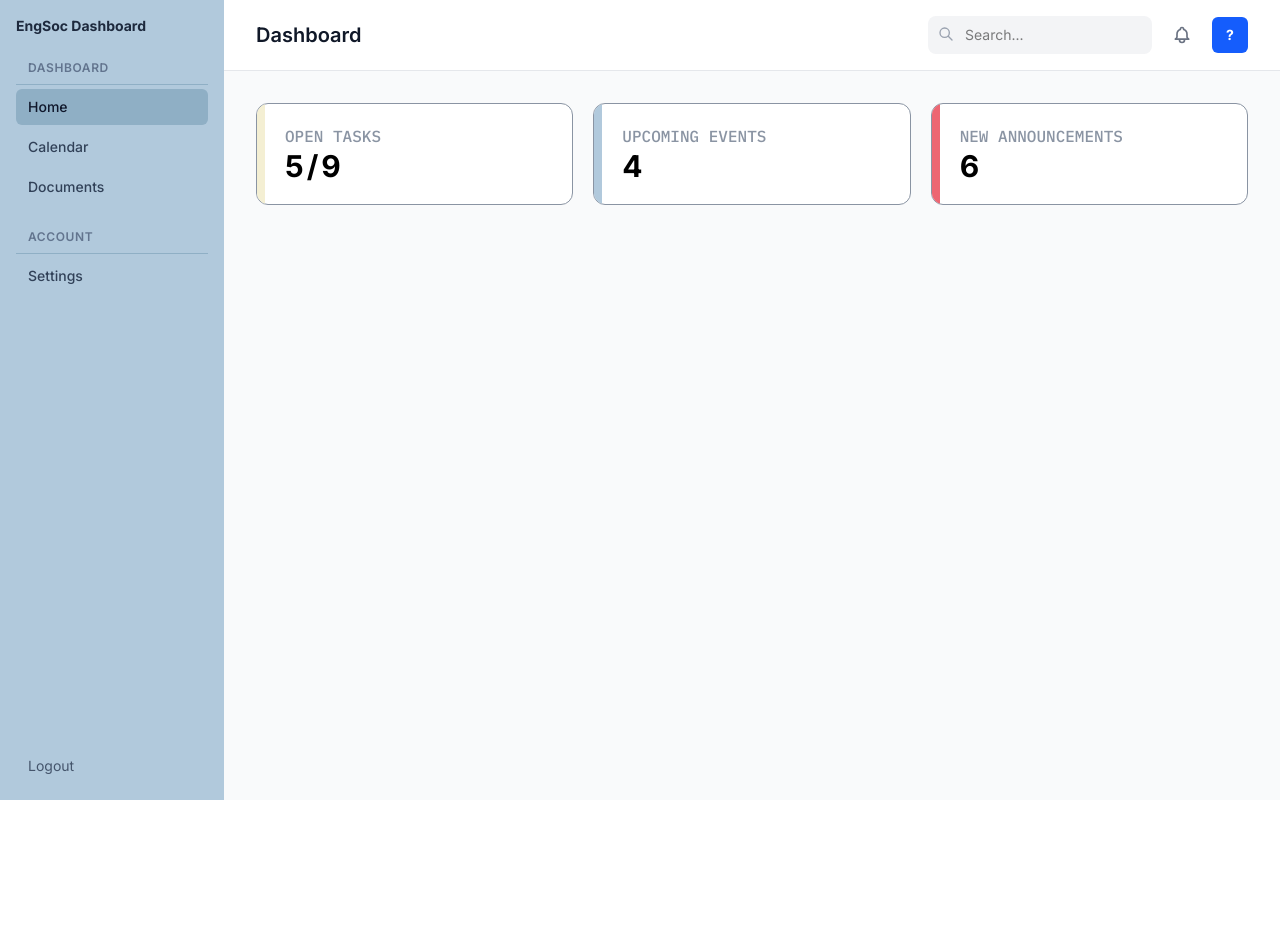
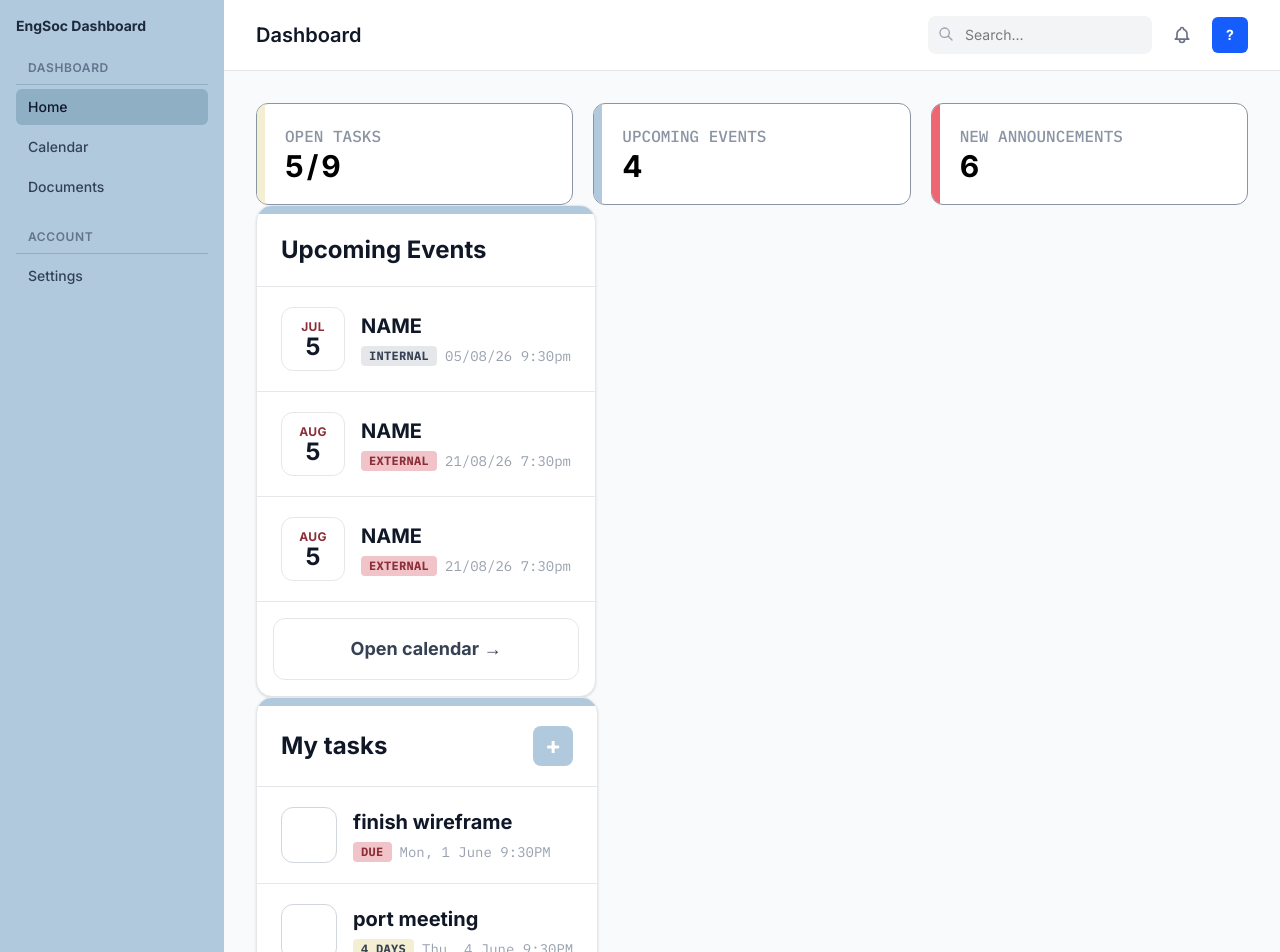
Before and after one commit to it-unswengsoc/engsoc-dashboard, a Next.js app in the folder frontend/: page / in a window 1280 px wide. Shown: the top 952 px of the page. Before the commit the page ends 800 px from the top, so only its background shows below. Built offline with nearby package versions, Linux system fonts and the light colour scheme; no server answers; sample sign-in values are in the browser's storage.

Commit message:
Events and Tasks row complete

```diff
--- a/frontend/src/app/(dashboard)/page.tsx
+++ b/frontend/src/app/(dashboard)/page.tsx
@@ -1,4 +1,6 @@
+import EventRow from "@/components/EventRow";
 import StatCard from "@/components/StatCard";
+import TaskRow from "@/components/TaskRow";
 
 export default function HomePage() {
   return (
@@ -17,14 +19,44 @@ export default function HomePage() {
         </div>
 
         {/* FAR RIGHT TWO SECTIONS */}
-        <div>
-          <div>
-            {/* This is where UPCOMING EVENTS should be */}
+        <div className="">
+          {/* EVENT ROW */}
+          <div className="w-max overflow-hidden rounded-2xl border border-gray-200 bg-white shadow-sm">
+            <div className="h-2 bg-[#B1C9DC]" />
+            <h2 className="px-6 py-5 text-2xl font-bold text-gray-900">
+              Upcoming Events
+            </h2>
+
+            <div className="divide-y divide-gray-200 border-t border-gray-200">
+              <EventRow month={"JUL"} day={5} name={"NAME"} type={"INTERNAL"} dateString={"05/08/26"} time={"9:30pm"}/>
+              <EventRow month={"AUG"} day={5} name={"NAME"} type={"EXTERNAL"} dateString={"21/08/26"} time={"7:30pm"}/>
+              <EventRow month={"AUG"} day={5} name={"NAME"} type={"EXTERNAL"} dateString={"21/08/26"} time={"7:30pm"}/>
+            </div>
+
+            <div className="border-t border-gray-200 p-4">
+              <button className="w-full rounded-xl border border-gray-200 py-4 text-lg font-bold text-gray-700 transition-colors hover:bg-gray-50">
+                Open calendar →
+              </button>
+            </div>
           </div>
 
-          <div>
-            {/* This is where My TASKS should be */}
+          {/* TASKS */}
+          <div className="w-max overflow-hidden rounded-2xl border border-gray-200 bg-white shadow-sm">
+            <div className="h-2 bg-[#B1C9DC]" />
+            <div className="flex items-center justify-between px-6 py-5">
+              <h2 className="text-2xl font-bold text-gray-900">My tasks</h2>
+              <button className="flex h-10 w-10 items-center justify-center rounded-lg bg-[#B1C9DC] text-2xl font-bold text-white transition-colors hover:bg-[#9db8cd]">
+                +
+              </button>
+            </div>
+
+            <div className="divide-y divide-gray-200 border-t border-gray-200">
+              <TaskRow days_till_due={0} name={"finish wireframe"} dateString={"Mon, 1 June"} time={"9:30PM"} />
+              <TaskRow days_till_due={4} name={"port meeting"} dateString={"Thu, 4 June"} time={"9:30PM"} />
+              <TaskRow days_till_due={7} name={"team call"} dateString={"Mon, 8 June"} time={"9:30PM"} />
+            </div>
           </div>
+
         </div>
       </div>
     </div>
--- a/frontend/src/components/EventRow.tsx
+++ b/frontend/src/components/EventRow.tsx
@@ -9,23 +9,34 @@ interface EventRowProps {
   time: string;      // e.g. "9:30PM"
 }
 
-// TODO: Style this component to match the design
-// - a small date block on the left: month abbreviation in red above a bold day number
-// - event name in bold next to it
-// - a badge below the name: INTERNAL = dark filled, EXTERNAL = outlined
-// - small grey text showing the date and time next to the badge
 export default function EventRow({ month, day, name, type, dateString, time }: EventRowProps) {
+  const badgeStyles =
+    type === 'EXTERNAL'
+      ? 'bg-[#F1C4C9] text-[#8B2E38]'
+      : 'bg-gray-200 text-gray-700';
+
   return (
-    <div>
-      <div>
-        <p>{month}</p>
-        <p>{day}</p>
+    <div className="flex items-center gap-4 px-6 py-5">
+      {/* Calendar chip */}
+      <div className="flex h-16 w-16 flex-shrink-0 flex-col items-center justify-center rounded-xl border border-gray-200 bg-white">
+        <span className="text-xs font-bold uppercase tracking-wide text-[#8B2E38]">
+          {month}
+        </span>
+        <span className="text-2xl font-bold leading-none text-gray-900">
+          {day}
+        </span>
       </div>
-      <div>
-        <p>{name}</p>
-        <div>
-          <span>{type}</span>
-          <span>{dateString} {time}</span>
+
+      {/* Event details */}
+      <div className="flex flex-col gap-1.5">
+        <p className="text-xl font-bold text-gray-900">{name}</p>
+        <div className="flex items-center gap-2">
+          <span className={`rounded px-2 py-0.5 font-mono text-xs font-bold uppercase tracking-wide ${badgeStyles}`}>
+            {type}
+          </span>
+          <span className="font-mono text-sm text-gray-400">
+            {dateString} {time}
+          </span>
         </div>
       </div>
     </div>
--- a/frontend/src/components/StatCard.tsx
+++ b/frontend/src/components/StatCard.tsx
@@ -4,13 +4,8 @@ interface StatCardProps {
   colour: string; // e.g "#ED6672"
 }
 
-// TODO: Style this component to match the design
-// - white card with rounded corners and a subtle border
-// - small uppercase label in muted grey at the top
-// - large bold number/value below the label
 export default function StatCard({ label, value, colour }: StatCardProps) {
   return (
-    // bg-white = white background, rounded-lg = rounded corners, border = subtle outline, p-5 = space inside 5pixels
     <div className="bg-white rounded-xl border border-[#8A94A3] flex flex-1 overflow-hidden">
       <div className="w-2 shrink-0" style={{ backgroundColor: colour }}></div>
 
--- /dev/null
+++ b/frontend/src/components/TaskRow.tsx
@@ -0,0 +1,51 @@
+interface TaskRowProps {
+  days_till_due: number;     // e.g. "5"
+  name: string;      // e.g. "Edit cover photo"
+  dateString: string; // e.g. "Mon, 1 June"
+  time: string;      // e.g. "9:30PM"
+}
+
+/* This shat gonna style the days into a text string */
+function getBadge(days: number): { label: string; styles: string } {
+  if (days <= 0) {
+    return { label: 'DUE', styles: 'bg-[#F1C4C9] text-[#8B2E38]' };
+  }
+  if (days < 7) {
+    return {
+      label: `${days} ${days === 1 ? 'day' : 'days'}`,
+      styles: 'bg-[#F4EFD3] text-gray-700',
+    };
+  }
+  const weeks = Math.floor(days / 7);
+  return {
+    label: `${weeks} ${weeks === 1 ? 'week' : 'weeks'}`,
+    styles: 'bg-[#B1C9DC] text-gray-700',
+  };
+}
+
+export default function TaskRow({ days_till_due, name, dateString, time }: TaskRowProps) {
+  const badge = getBadge(days_till_due);
+
+  return (
+    <div className="flex items-center gap-4 px-6 py-5">
+      {/* Checkbox */}
+      <input
+        type="checkbox"
+        className="h-14 w-14 shrink-0 cursor-pointer appearance-none rounded-xl border border-gray-300 bg-white transition-colors checked:border-gray-400 checked:bg-gray-100"
+      />
+
+      {/* Task details */}
+      <div className="flex flex-col gap-1.5">
+        <p className="text-xl font-bold text-gray-900">{name}</p>
+        <div className="flex items-center gap-2">
+          <span className={`rounded px-2 py-0.5 font-mono text-xs font-bold uppercase tracking-wide ${badge.styles}`}>
+            {badge.label}
+          </span>
+          <span className="font-mono text-sm text-gray-400">
+            {dateString} {time}
+          </span>
+        </div>
+      </div>
+    </div>
+  );
+}
```
Also changed, not shown: 1 other file (tests, documents, lock files or other folders).
